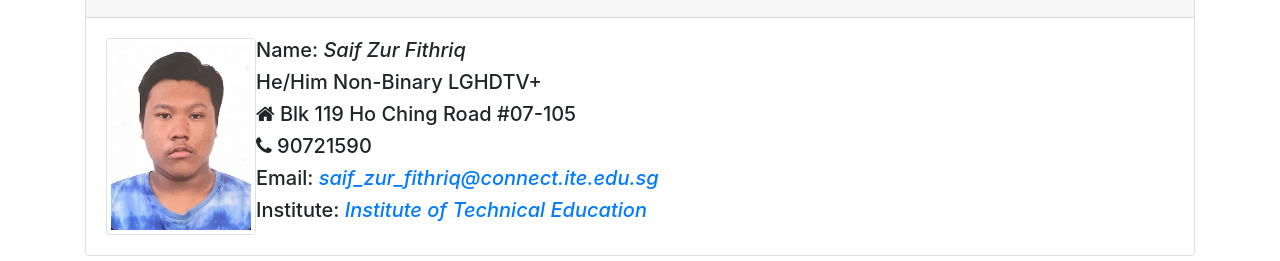
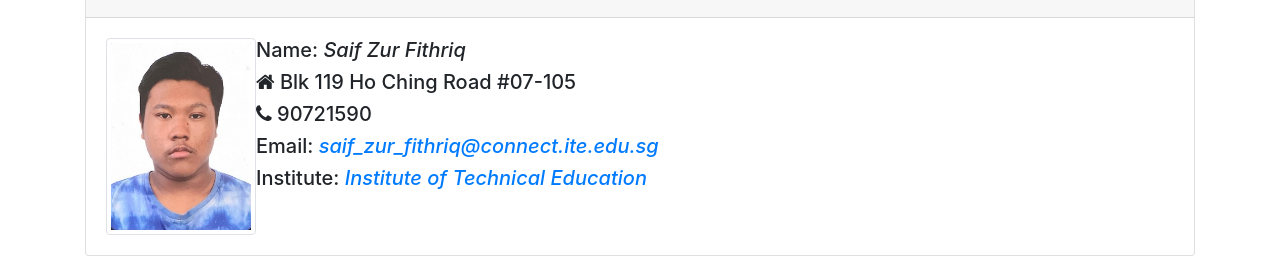
Before and after one commit to saifzurfithriq/saifzurfithriq, a plain HTML site: page index.html in a window 1280 px wide. Shown: the part 256-517 px from the top of the page. Drawn offline with nearby package versions, Linux system fonts and the light colour scheme.

Commit message:
Update index.html

```diff
--- a/index.html
+++ b/index.html
@@ -46,7 +46,6 @@
                     <img src="image/SCC_PER_PHOTO_H_KQYDGMRYGU1TGQY=_0.jpg" width="150px" class="img-thumbnail align-self-center" />
                     <div class="media-body">
                         <h5>Name:<i> Saif Zur Fithriq</i></h5>
-                        <h5>He/Him Non-Binary LGHDTV+</h5>
                         <h5><i class="fa fa-home"></i> Blk 119 Ho Ching Road #07-105</h5>
                         <h5><i class="fa fa-phone"></i> 90721590</h5>
                         <h5>Email:<a href="mailto:saif_zur_fithriq@connect.ite.edu.sg"><i>  saif_zur_fithriq@connect.ite.edu.sg</i></a></h5>
```
